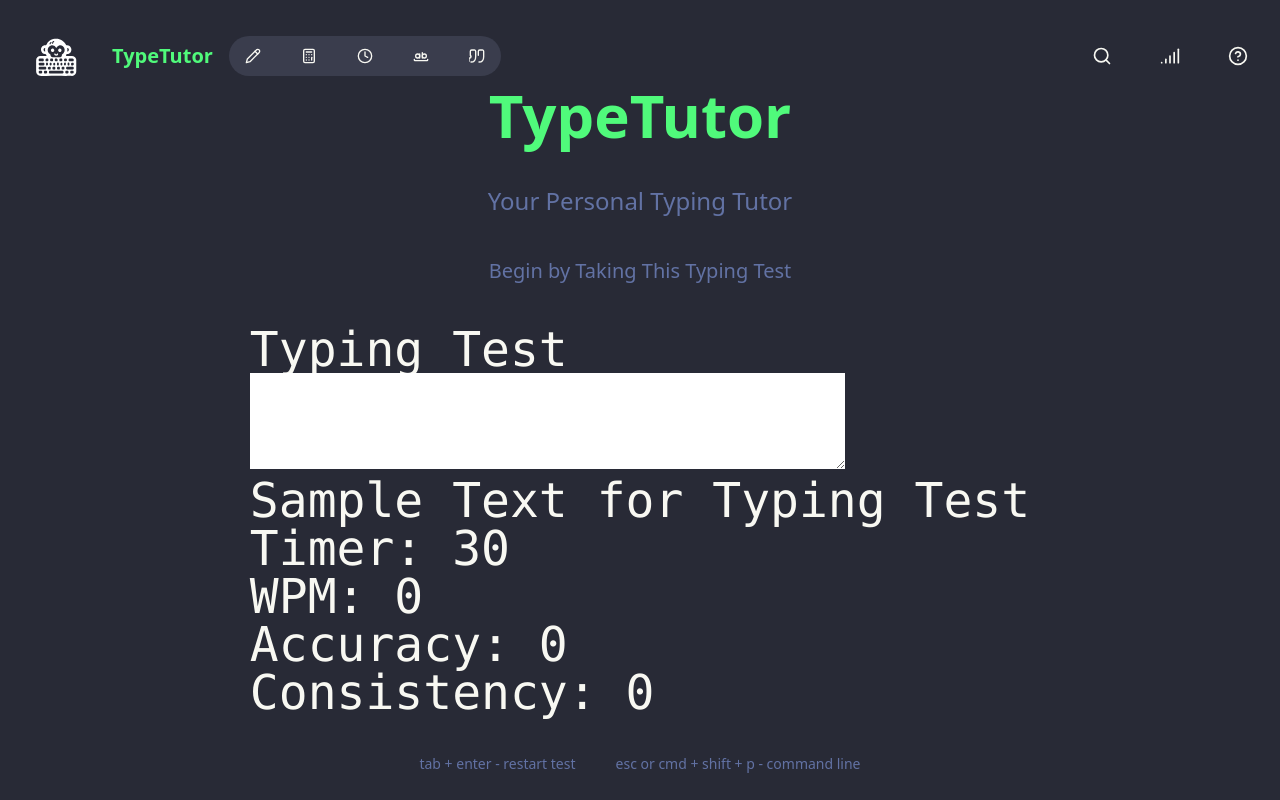
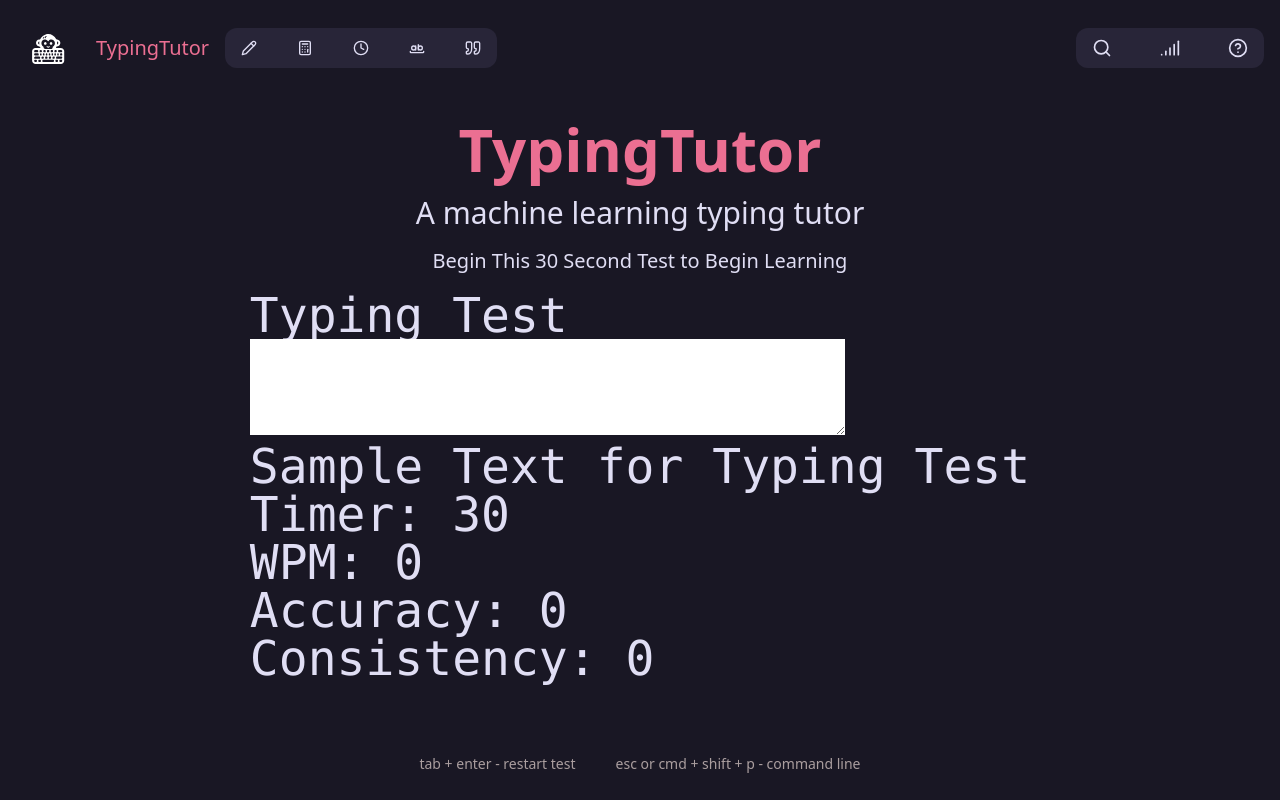
Before and after one commit to EmmettHintz/Typing-ML-Project, a Next.js app in the folder typing-ml-project/: page / in a window 1280 px wide. Built offline with nearby package versions, Linux system fonts and the light colour scheme.

Commit message:
Update landing page styling and component imports

```diff
--- a/typing-ml-project/src/components/landing-page.tsx
+++ b/typing-ml-project/src/components/landing-page.tsx
@@ -1,63 +1,61 @@
 /**
- * This code was generated by v0 by Vercel.
- * @see https://v0.dev/t/cyTBCHOec20
+ * v0 by Vercel.
+ * @see https://v0.dev/t/pY5g2fO3bZc
  */
 import { Button } from "@/components/ui/button"
-
-import TypingTest from "@/components/typing-test"
+import TypingTest from "./typing-test"
 
 export function LandingPage() {
   return (
-    <div className="min-h-screen bg-[#282a36] text-[#f8f8f2] flex flex-col items-center justify-center p-4">
+    <div className="min-h-screen bg-[#191724] text-[#e0def4] flex flex-col items-center justify-center p-4">
       <header className="absolute top-0 left-0 right-0 flex justify-between items-center p-4">
         <div className="flex items-center space-x-4">
-          <img alt="Logo" className="h-20 invert" src="/Typing-Project-Logo.svg" />
-            <h1 className="text-xl text-[#50fa7b] font-bold cursor-pointer hover:scale-105 transition-all duration-300">TypeTutor</h1>
-
-          <div className="flex space-x-2 rounded-full bg-[#3a3d4d]">
-            <Button className="text-xs text-[#50fa7b]" variant="ghost">
-              <PencilIcon className="text-[#f8f8f2] h-4 w-4" />
+          <img alt="Logo" className="h-16 invert" src="/Typing-Project-Logo.svg" />
+          <h1 className="text-[#eb6f92] text-xl cursor-pointer hover:scale-105 ">TypingTutor</h1>
+          <div className="flex space-x-2 rounded-xl bg-[#282538]">
+            <Button className="text-xs hover:bg-[#3c394d] hover:text-[#e0def4] text-[#eb6f92]" variant="ghost">
+              <PencilIcon className="text-[#e0def4] h-4 w-4" />
             </Button>
-            <Button className="text-xs text-[#50fa7b]" variant="ghost">
-              <CalculatorIcon className="text-[#f8f8f2] h-4 w-4" />
+            <Button className="text-xs hover:bg-[#3c394d] hover:text-[#e0def4] text-[#eb6f92]" variant="ghost">
+              <CalculatorIcon className="text-[#e0def4] h-4 w-4" />
             </Button>
-            <Button className="text-xs text-[#50fa7b]" variant="ghost">
-              <ClockIcon className="text-[#f8f8f2] h-4 w-4" />
+            <Button className="text-xs hover:bg-[#3c394d] hover:text-[#e0def4] text-[#eb6f92]" variant="ghost">
+              <ClockIcon className="text-[#e0def4] h-4 w-4" />
             </Button>
-            <Button className="text-xs text-[#50fa7b]" variant="ghost">
-              <WholeWordIcon className="text-[#f8f8f2] h-4 w-4" />
+            <Button className="text-xs hover:bg-[#3c394d] hover:text-[#e0def4] text-[#eb6f92]" variant="ghost">
+              <WholeWordIcon className="text-[#e0def4] h-4 w-4" />
             </Button>
-            <Button className="text-xs text-[#50fa7b]" variant="ghost">
-              <QuoteIcon className="text-[#f8f8f2] h-4 w-4" />
+            <Button className="text-xs hover:bg-[#3c394d] hover:text-[#e0def4] text-[#eb6f92]" variant="ghost">
+              <QuoteIcon className="text-[#e0def4] h-4 w-4" />
             </Button>
           </div>
         </div>
-        <div className="flex items-center space-x-4">
+        <div className="flex items-center rounded-xl bg-[#282538] text-xs hover:bg-[#3c394d] hover:text-[#e0def4] text-[#eb6f92] space-x-4">
           <Button variant="ghost">
-            <SearchIcon className="text-[#f8f8f2] h-5 w-5" />
+            <SearchIcon className="text-[#e0def4] h-5 w-5" />
           </Button>
           <Button variant="ghost">
-            <SignalIcon className="text-[#f8f8f2] h-5 w-5" />
+            <SignalIcon className="text-[#e0def4] h-5 w-5" />
           </Button>
           <Button variant="ghost">
-            <HelpCircleIcon className="text-[#f8f8f2] h-5 w-5" />
+            <HelpCircleIcon className="text-[#e0def4] h-5 w-5" />
           </Button>
         </div>
       </header>
-      <main className="flex flex-col items-center justify-center space-y-10 p-10">
-        <h1 className="text-6xl font-bold cursor-pointer hover:scale-105 transition-all duration-300 text-[#50fa7b]">TypeTutor</h1>
-        <p className="text-2xl text-[#6272a4]">Your Personal Typing Tutor</p>
-        <p className="text-xl text-[#6272a4]">Begin by Taking This Typing Test</p>
+      <main className="flex flex-col items-center justify-center space-y-4">
+        <h1 className="text-6xl text-[#eb6f92] cursor-pointer hover:scale-105 transition-all duration-300 font-bold">TypingTutor</h1>
+        <p className="text-3xl cursor-default text-[#e0def4]">A machine learning typing tutor</p>
+        <p className="text-xl cursor-default text-[#e0def4]">Begin This 30 Second Test to Begin Learning</p>
         <div className="text-5xl font-mono space-y-4">
           <TypingTest />
         </div>
       </main>
       <footer className="absolute bottom-4">
         <div className="flex space-x-2 text-sm">
-          <Button className="text-[#6272a4]" variant="ghost">
+          <Button className="text-[#aa9e9f] hover:bg-[#282538] hover:text-[#e0def4]" variant="ghost">
             tab + enter - restart test
           </Button>
-          <Button className="text-[#6272a4]" variant="ghost">
+          <Button className="text-[#aa9e9f] hover:bg-[#282538] hover:text-[#e0def4]" variant="ghost">
             esc or cmd + shift + p - command line
           </Button>
         </div>
@@ -65,28 +63,6 @@
     </div>
   )
 }
-
-
-function PencilIcon(props: any) {
-  return (
-    <svg
-      {...props}
-      xmlns="http://www.w3.org/2000/svg"
-      width="24"
-      height="24"
-      viewBox="0 0 24 24"
-      fill="none"
-      stroke="currentColor"
-      strokeWidth="2"
-      strokeLinecap="round"
-      strokeLinejoin="round"
-    >
-      <path d="M17 3a2.85 2.83 0 1 1 4 4L7.5 20.5 2 22l1.5-5.5Z" />
-      <path d="m15 5 4 4" />
-    </svg>
-  )
-}
-
 
 function CalculatorIcon(props: any) {
   return (
@@ -138,8 +114,7 @@
 }
 
 
-
-function WholeWordIcon(props: any) {
+function HelpCircleIcon(props: any) {
   return (
     <svg
       {...props}
@@ -153,11 +128,30 @@
       strokeLinecap="round"
       strokeLinejoin="round"
     >
-      <circle cx="7" cy="12" r="3" />
-      <path d="M10 9v6" />
-      <circle cx="17" cy="12" r="3" />
-      <path d="M14 7v8" />
-      <path d="M22 17v1c0 .5-.5 1-1 1H3c-.5 0-1-.5-1-1v-1" />
+      <circle cx="12" cy="12" r="10" />
+      <path d="M9.09 9a3 3 0 0 1 5.83 1c0 2-3 3-3 3" />
+      <path d="M12 17h.01" />
+    </svg>
+  )
+}
+
+
+function PencilIcon(props: any) {
+  return (
+    <svg
+      {...props}
+      xmlns="http://www.w3.org/2000/svg"
+      width="24"
+      height="24"
+      viewBox="0 0 24 24"
+      fill="none"
+      stroke="currentColor"
+      strokeWidth="2"
+      strokeLinecap="round"
+      strokeLinejoin="round"
+    >
+      <path d="M17 3a2.85 2.83 0 1 1 4 4L7.5 20.5 2 22l1.5-5.5Z" />
+      <path d="m15 5 4 4" />
     </svg>
   )
 }
@@ -177,8 +171,8 @@
       strokeLinecap="round"
       strokeLinejoin="round"
     >
-      <path d="M3 21c3 0 7-1 7-8V5c0-1.25-.756-2.017-2-2H4c-1.25 0-2 .75-2 1.972V11c0 1.25.75 2 1 1v1c0 1-1 2-2 2s-1 .008-1 1.031V20c0 1z" />
-      <path d="M15 21c3 0 7-1 7-8V5c0-1.25-.757-2.017-2-2h-4c-1.25 0-2 .75-2 1.972V11c0 1.25.75 2 2h.75c0 2.25.25 4-2.75 4v3c0 1 1z" />
+      <path d="M3 21c3 0 7-1 7-8V5c0-1.25-.756-2.017-2-2H4c-1.25 0-2 .75-2 1.972V11c0 1.25.75 2 2 2 1 0 1 0 1 1v1c0 1-1 2-2 2s-1 .008-1 1.031V20c0 1 0 1 1 1z" />
+      <path d="M15 21c3 0 7-1 7-8V5c0-1.25-.757-2.017-2-2h-4c-1.25 0-2 .75-2 1.972V11c0 1.25.75 2 2 2h.75c0 2.25.25 4-2.75 4v3c0 1 0 1 1 1z" />
     </svg>
   )
 }
@@ -229,7 +223,7 @@
 }
 
 
-function HelpCircleIcon(props: any) {
+function WholeWordIcon(props: any) {
   return (
     <svg
       {...props}
@@ -243,9 +237,11 @@
       strokeLinecap="round"
       strokeLinejoin="round"
     >
-      <circle cx="12" cy="12" r="10" />
-      <path d="M9.09 9a3 3 0 0 1 5.83 1c0 2-3 3-3 3" />
-      <path d="M12 17h.01" />
+      <circle cx="7" cy="12" r="3" />
+      <path d="M10 9v6" />
+      <circle cx="17" cy="12" r="3" />
+      <path d="M14 7v8" />
+      <path d="M22 17v1c0 .5-.5 1-1 1H3c-.5 0-1-.5-1-1v-1" />
     </svg>
   )
 }
```
